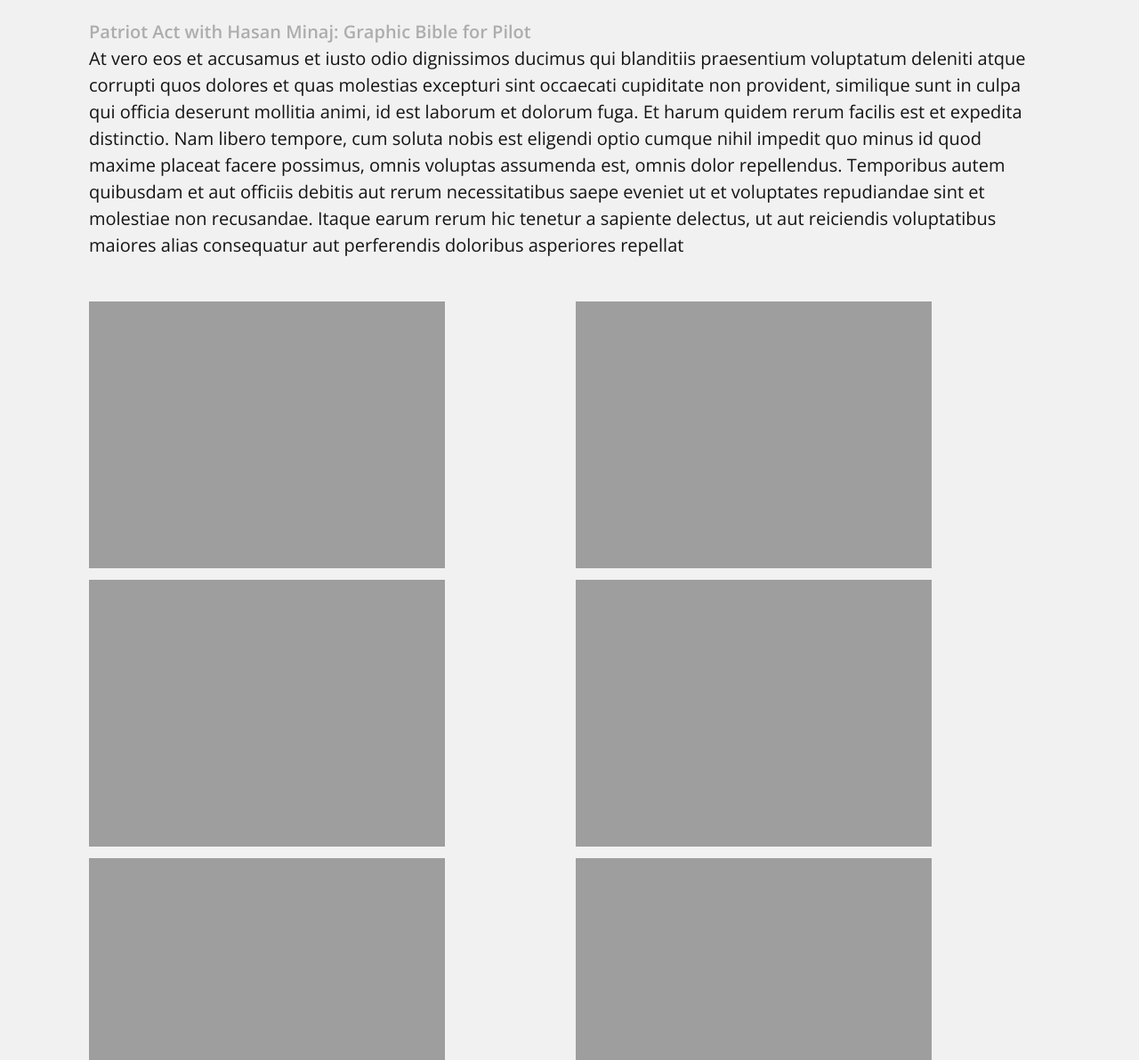
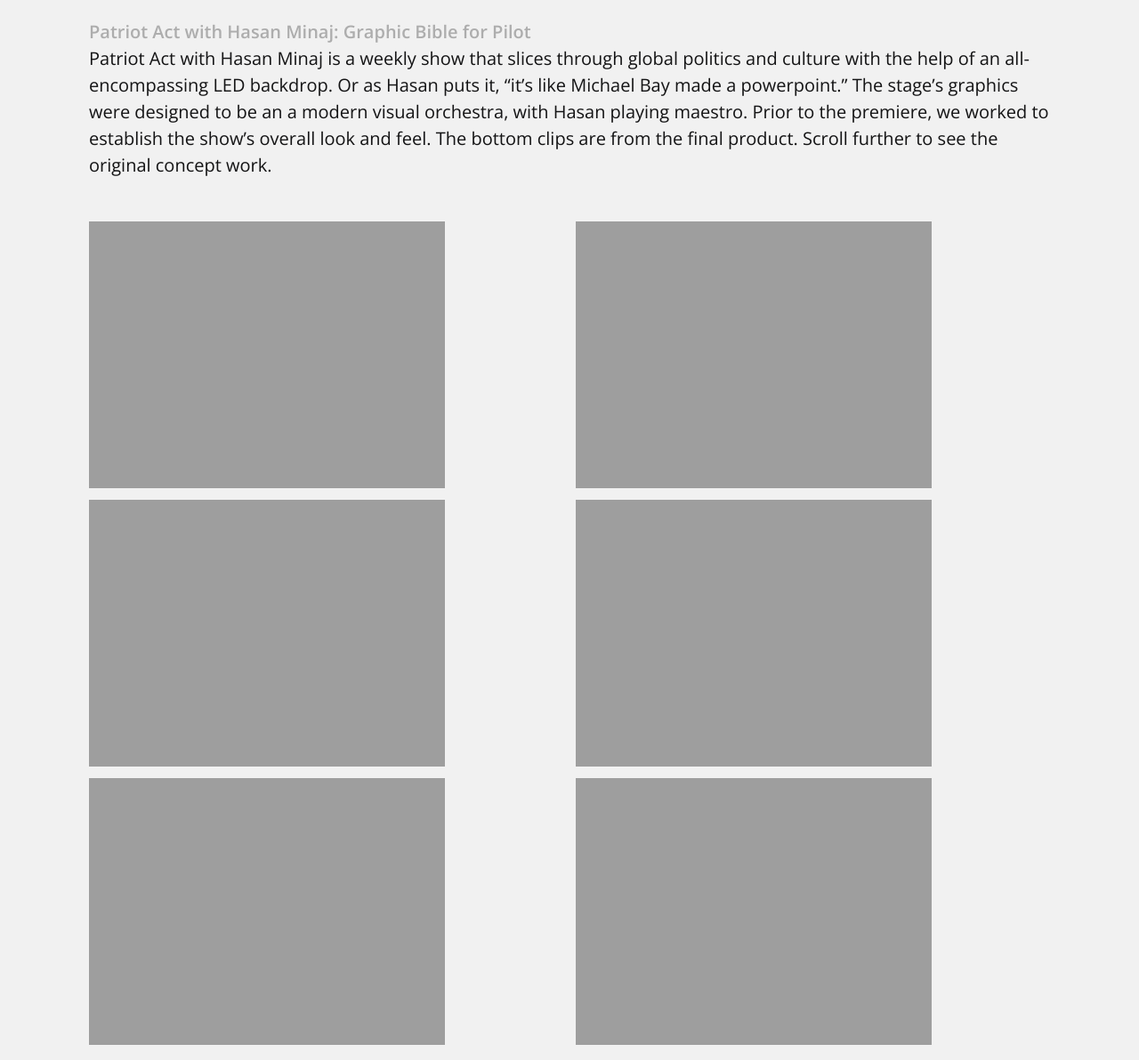
Before and after one commit to gorociao/peprally-website, a Jekyll site: the page built from _my_collection/patriotact.markdown, in a window 1280 px wide and 1400 px high, scrolled down 547 px. Shown: the part 208-1400 px from the top of the window at 89% size. Built offline with Jekyll 4.4.1, drawn with Linux system fonts in a browser that asks for light colours; some of the changed text lies outside the part shown.

Commit message:
writing for PA

```diff
--- a/_my_collection/patriotact.markdown
+++ b/_my_collection/patriotact.markdown
@@ -11,7 +11,7 @@
 </div>
 
 ## **Patriot Act with Hasan Minaj: Graphic Bible for Pilot**
-At vero eos et accusamus et iusto odio dignissimos ducimus qui blanditiis praesentium voluptatum deleniti atque corrupti quos dolores et quas molestias excepturi sint occaecati cupiditate non provident, similique sunt in culpa qui officia deserunt mollitia animi, id est laborum et dolorum fuga. Et harum quidem rerum facilis est et expedita distinctio. Nam libero tempore, cum soluta nobis est eligendi optio cumque nihil impedit quo minus id quod maxime placeat facere possimus, omnis voluptas assumenda est, omnis dolor repellendus. Temporibus autem quibusdam et aut officiis debitis aut rerum necessitatibus saepe eveniet ut et voluptates repudiandae sint et molestiae non recusandae. Itaque earum rerum hic tenetur a sapiente delectus, ut aut reiciendis voluptatibus maiores alias consequatur aut perferendis doloribus asperiores repellat
+Patriot Act with Hasan Minaj is a weekly show that slices through global politics and culture with the help of an all-encompassing LED backdrop. Or as Hasan puts it, “it’s like Michael Bay made a powerpoint.” The stage’s graphics were designed to be an a modern visual orchestra, with Hasan playing maestro. Prior to the premiere, we worked to establish the show’s overall look and feel. The bottom clips are from the final product. Scroll further to see the original concept work.
 <br/>
 <br/>
 
@@ -37,6 +37,7 @@
 {: .large-top-margin }
 
 ## **FINAL SELECTS FROM THE GRAPHICS BIBLE**
+Our main end deliverable was a massive deck that laid out the overall graphics vision for the show: a roadmap for both Netflix and the eventual show staff. Here is a behind the scenes look at select pieces within that graphics bible. These were designed against a work-in-progress script, which became the pilot episode. The goal was to make the stage feel dimensional, dramatic and all encompassing. At the same time, the graphics had to be designed with flexibility in mind, to account for the weekly churn of the show’s schedule. One of the biggest biggest challenges was how to demonstrate taking advantage of the highly custom, four sided stage.
 <div class='embed-container no-bottom-margin'>
 <iframe src="https://player.vimeo.com/video/334021244" width="1250" height="553" frameborder="0" allow="autoplay; fullscreen" allowfullscreen></iframe>
 </div>
```
